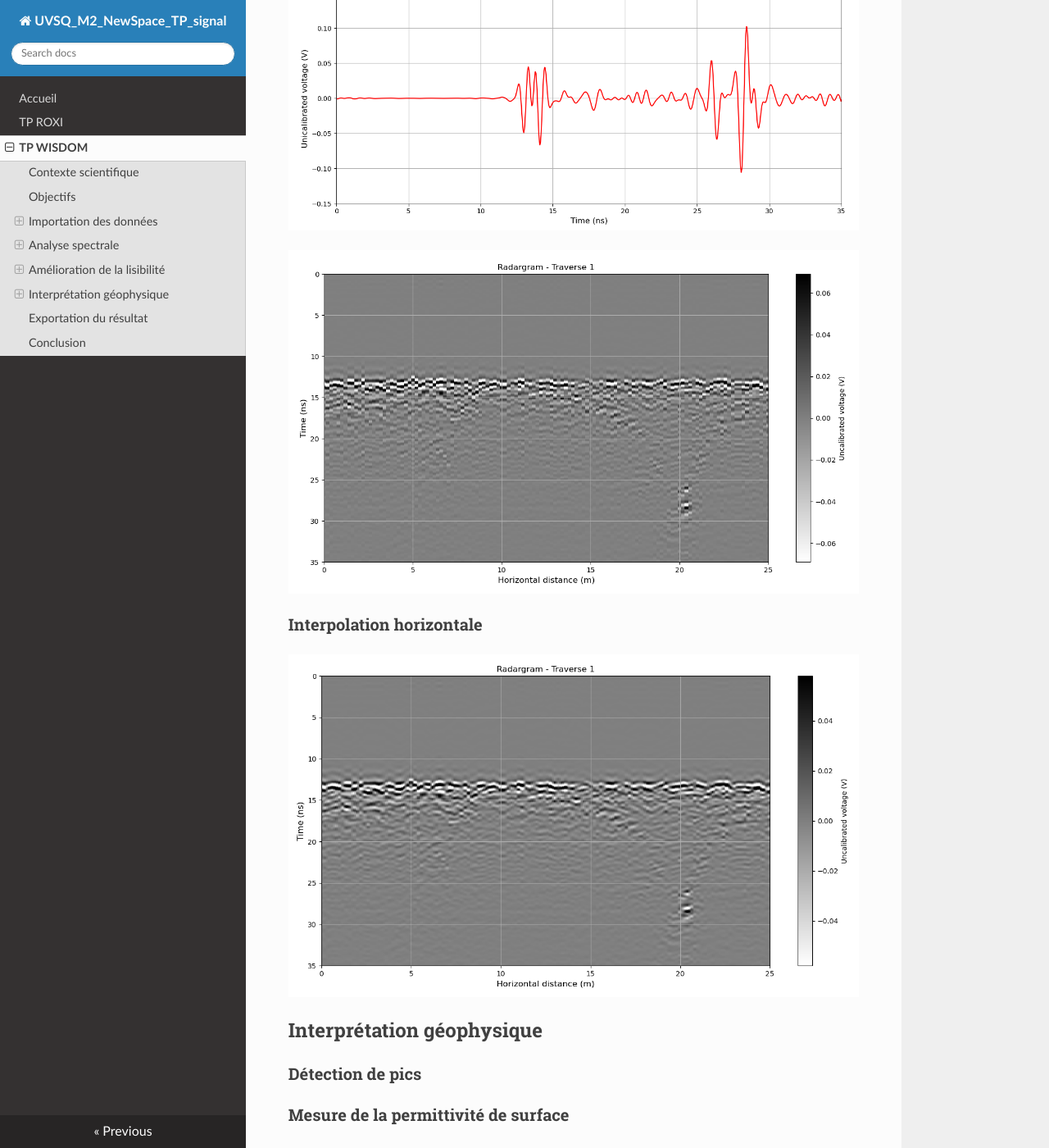
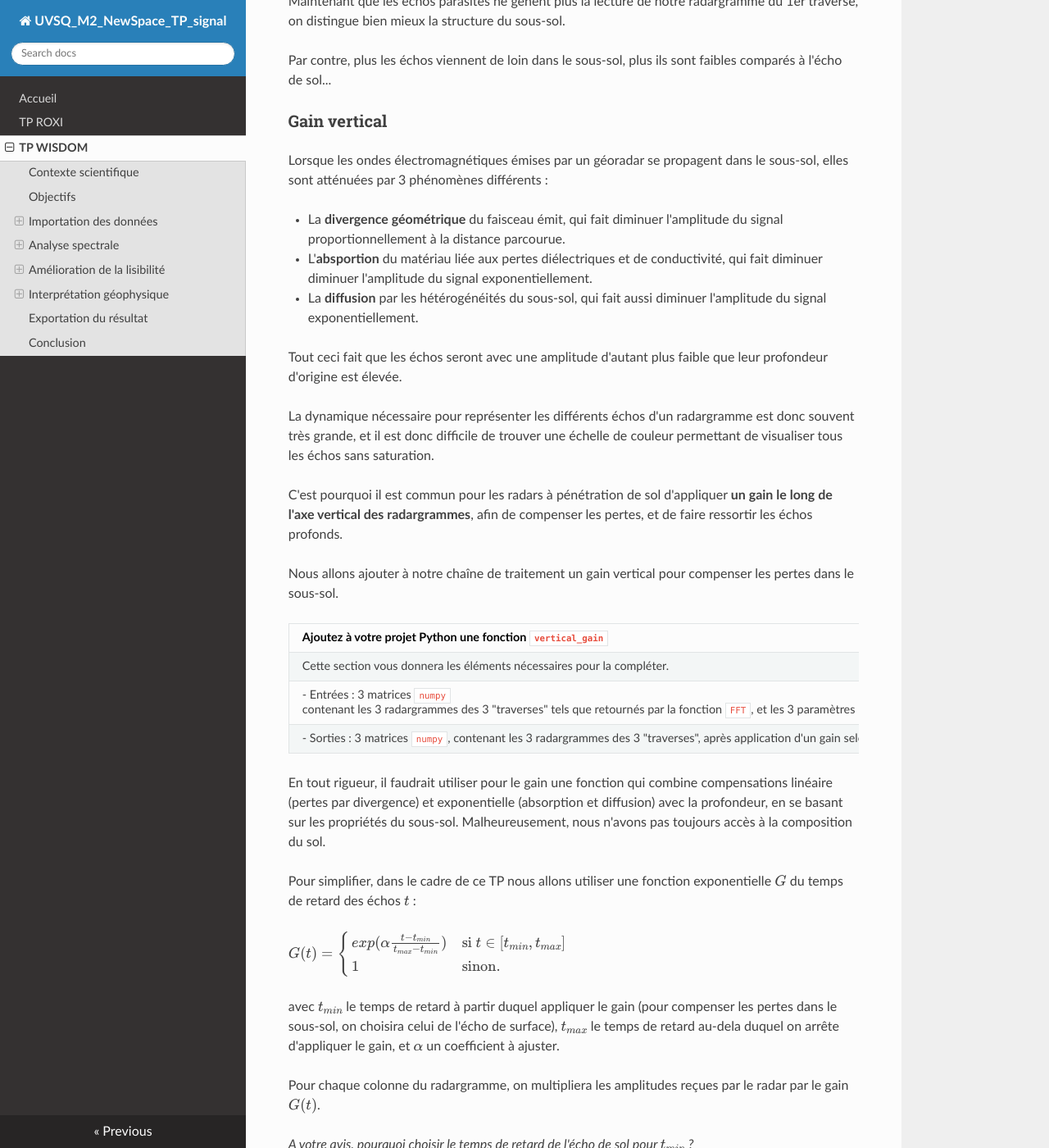
Before and after one commit to NicOudart/UVSQ_M2_NewSpace_TP_signal, an MkDocs documentation site: the page built from docs/TP_WISDOM.md, in a window 1280 px wide and 1400 px high, scrolled down 24591 px. Shown: the whole window at 82% size. Built offline with MkDocs 1.6.1, drawn with Linux system fonts in a browser that asks for light colours; nearby versions of some CDN libraries; some of the changed text lies outside the part shown.

Commit message:
-Progress on WISDOM.

```diff
--- a/docs/TP_WISDOM.md
+++ b/docs/TP_WISDOM.md
@@ -21,7 +21,7 @@
 Les forages seront longs et gourmands en énergie, on veut éviter d'abimer la foreuse sur de la roche trop dure, et le nombre de tubes à échantillons est limité.
 Il est donc capital pour la mission d'**avoir un a priori sur le sous-sol avant de creuser**.
 
-C'est là qu'interviendra le **radar à pénétration de sol WISDOM**, développé au LATMOS.
+C'est là qu'interviendra le **radar à pénétration de sol** (ou "géoradar") **WISDOM**, développé au LATMOS.
 
 Il s'agit d'un instrument qui sera capable de révéler la **structure** des premiers mètres du sous-sol martien, et de donner des indices sur sa **composition**.
 Avant toute opération de forage, WISDOM sondera le proche sous-sol pour déterminer si un site est **intéressant scientifiquement** et **sans danger pour la foreuse**.
@@ -640,7 +640,7 @@
 
 ![Exemple de sondage WISDOM après retrait de la moyenne](img/WISDOM_mean_removal_time_series_example.png)
 
-On observe que des échos parasites on presque disparu.
+On observe que les échos parasites on presque disparu.
 Par exemple, un petit peu avant 20 ns.
 
 Mais on voit aussi que l'écho de la surface semble avoir été un peu déformé.
@@ -659,17 +659,93 @@
 
 Il faudra alors faire attention de réaliser notre interprétation de l'écho de sol **avant le retrait de la moyenne horizontale !**
 
+**Vous pouvez à présent compléter votre fonction `horizontal_filter`**.
+
 |Nota Bene|
 |:-|
 |Il est a noté que ce traitement est assez spécifique à WISDOM.|
 |En effet, la plupart des géoradars terrestres ont leur antennes collées au sol, et donc leur radargrammes ne présentent ni réflexion au niveau du sol, ni réflexions multiples entre les antennes et le sol.|
 |Les antennes de WISDOM sont à 38 cm au-dessus de la surface pour des raisons pratiques de déplacement du rover.|
 
+Maintenant que les échos parasites ne gênent plus la lecture de notre radargramme du 1er traverse, on distingue bien mieux la structure du sous-sol.
+
+Par contre, plus les échos viennent de loin dans le sous-sol, plus ils sont faibles comparés à l'écho de sol...
+
 ### Gain vertical
+
+Lorsque les ondes électromagnétiques émises par un géoradar se propagent dans le sous-sol, elles sont atténuées par 3 phénomènes différents :
+
+* La **divergence géométrique** du faisceau émit, qui fait diminuer l'amplitude du signal proportionnellement à la distance parcourue.
+
+* L'**absportion** du matériau liée aux pertes diélectriques et de conductivité, qui fait diminuer diminuer l'amplitude du signal exponentiellement.
+
+* La **diffusion** par les hétérogénéités du sous-sol, qui fait aussi diminuer l'amplitude du signal exponentiellement.
+
+Tout ceci fait que les échos seront avec une amplitude d'autant plus faible que leur profondeur d'origine est élevée.
+
+La dynamique nécessaire pour représenter les différents échos d'un radargramme est donc souvent très grande, et il est donc difficile de trouver une échelle de couleur permettant de visualiser tous les échos sans saturation.
+
+C'est pourquoi il est commun pour les radars à pénétration de sol d'appliquer **un gain le long de l'axe vertical des radargrammes**, afin de compenser les pertes, et de faire ressortir les échos profonds.
+
+Nous allons ajouter à notre chaîne de traitement un gain vertical pour compenser les pertes dans le sous-sol.
+
+|Ajoutez à votre projet Python une fonction `vertical_gain`|
+|:-|
+|Cette section vous donnera les éléments nécessaires pour la compléter.|
+|- Entrées : 3 matrices `numpy` contenant les 3 radargrammes des 3 "traverses" tels que retournés par la fonction `FFT`, et les 3 paramètres nécessaires à la fonction de gain que nous voulons implémenter.|
+|- Sorties : 3 matrices `numpy`, contenant les 3 radargrammes des 3 "traverses", après application d'un gain selon l'axe vertical.|
+
+En tout rigueur, il faudrait utiliser pour le gain une fonction qui combine compensations linéaire (pertes par divergence) et exponentielle (absorption et diffusion) avec la profondeur, en se basant sur les propriétés du sous-sol.
+Malheureusement, nous n'avons pas toujours accès à la composition du sol.
+
+Pour simplifier, dans le cadre de ce TP nous allons utiliser une fonction exponentielle $G$ du temps de retard des échos $t$ :
+
+$G(t) = \left\{
+    \begin{array}{ll}
+        exp(\alpha \frac{t-t_{min}}{t_{max}-t_{min}}) & \mbox{si } t \in [t_{min},t_{max}] \\
+        1 & \mbox{sinon.}
+    \end{array}
+\right.$
+
+avec $t_{min}$ le temps de retard à partir duquel appliquer le gain (pour compenser les pertes dans le sous-sol, on choisira celui de l'écho de surface), $t_{max}$ le temps de retard au-dela duquel on arrête d'appliquer le gain, et $\alpha$ un coefficient à ajuster.
+
+Pour chaque colonne du radargramme, on multipliera les amplitudes reçues par le radar par le gain $G(t)$.
+
+_A votre avis, pourquoi choisir le temps de retard de l'écho de sol pour $t_{min}$ ?_
+
+_Pourquoi avoir définit un $t_{max}$ ?_
+
+_Que représente physiquement $\alpha$ ?_
+
+Si vous appliquez au 103ème sondage du 1er traverse un tel gain avec $t_{min} = 13 ns$, $t_{max} = 35 ns$ et $\alpha = 1.3$, vous devriez obtenir la série temporelle suivante :
 
 ![Exemple de sondage WISDOM après application d'un gain vertical](img/WISDOM_vertical_gain_time_series_example.png)
 
+Les échos du sous-sol situés entre 25 et 30 ns ont été fortement amplifiés !
+
+On peut afficher le radargramme complet du 1er traverse, pour apprécier l'amélioration de la lisibilité :
+
 ![Exemple de radargramme WISDOM après application d'un gain vertical](img/WISDOM_vertical_gain_radargram_example.png)
+
+On discerne à présent très bien une interface qui a l'air de plonger entre 15 et 20 m, et de remonter entre 20 et 23 m de distance horizontale.
+Nous discuterons plus tard de son interprétation.
+
+**Vous pouvez à présent compléter votre fonction `vertical_gain`**.
+
+Vous pouvez jouer sur la valeur du coefficient $\alpha$ pour tester son effet.
+
+|Nota Bene|
+|:-|
+|Avec ce traitement, nous avons fait l'hypothèse implicite que les 3 effets de pertes que nous cherchons à compenser sont indépendants de la fréquence du signal.|
+|C'est en réalité une approximation, qui n'est pas toujours valide !|
+|De manière générale, les hautes fréquences sont plus fortement atténuées que les basses.|
+|Notre fonction de gain ne dépendant pas de la fréquence, elle ne pourra jamais compenser parfaitement les pertes dans le sous-sol.|
+
+Vous l'avez sûrement remarqué, notre radargramme a toujours un aspect "pixélisé", malgré l'interpolation du "zero-padding" implémentée plus tôt.
+
+C'est lié au fait que le nombre de lignes de notre radargramme (5006) est beaucoup plus grand que le nombre de colonnes (126).
+
+Pour atténuer cet effet visuel, nous allons dans la suite appliquer une interpolation horizontale aux radargrammes de WISDOM.
 
 ### Interpolation horizontale
 
```
